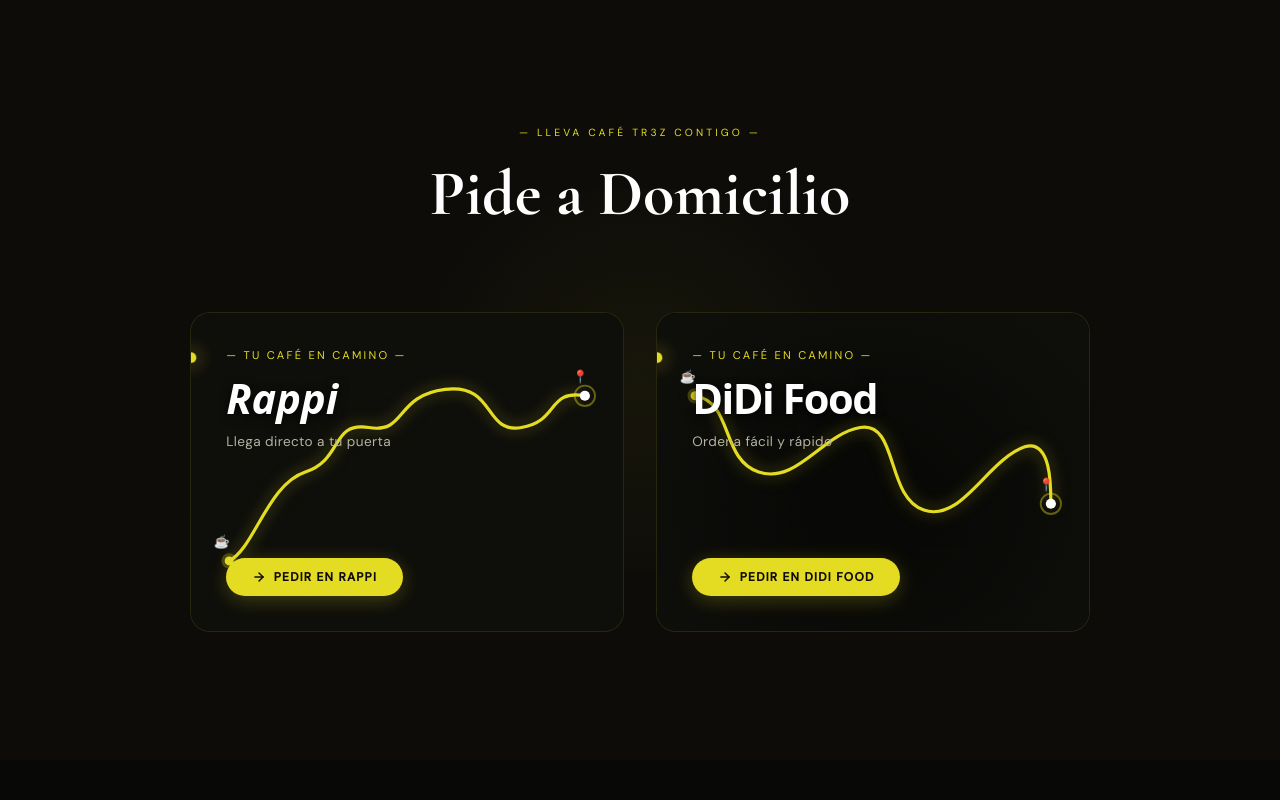
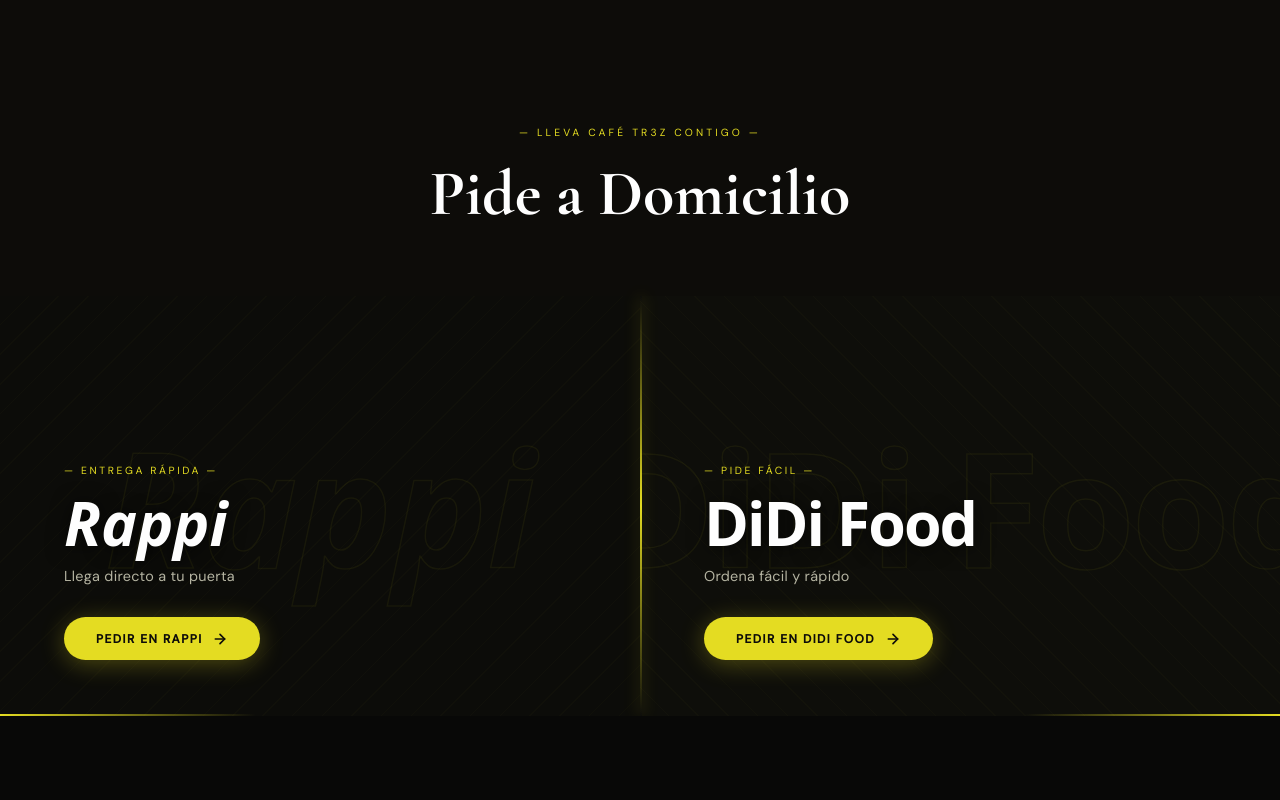
Before and after one commit to Insane-Set/Caf-Tr3z, a React (Vite) app: page / in a window 1280 px wide. Shown: the part 3960-4760 px from the top of the page. Built offline with nearby package versions, Linux system fonts and the light colour scheme.

Commit message:
style: replace GPS tracker with editorial split-screen delivery layout

```diff
--- a/src/components/CafeTr3z.jsx
+++ b/src/components/CafeTr3z.jsx
@@ -688,18 +688,31 @@
 function DeliverySection() {
   const isMobile = useIsMobile();
   const sectionRef = useRef(null);
-  const isInView = useInView(sectionRef, { once: true, margin: "-15%" });
+  const isInView = useInView(sectionRef, { once: true, margin: "-10%" });
+
+  const apps = [
+    {
+      appName: "Rappi",
+      url: "https://www.rappi.com.mx/restaurantes/1923801310-cafe-tr3z",
+      tagline: "Llega directo a tu puerta",
+      slideFrom: "left",
+    },
+    {
+      appName: "DiDi Food",
+      url: "https://web.didiglobal.com/mx/food/mexicali-bcn/cafe-tr3z/5764607643247968488/",
+      tagline: "Ordena fácil y rápido",
+      slideFrom: "right",
+    },
+  ];
 
   return (
-    <section id="delivery" ref={sectionRef} style={{ backgroundColor: COLORS.pitchBlack, padding: isMobile ? "5rem 6%" : "8rem 10%", position: "relative" }}>
-      {/* Ambient Glow */}
-      <div aria-hidden="true" style={{ position: "absolute", top: "50%", left: "50%", transform: "translate(-50%, -50%)", width: "50%", height: "50%", borderRadius: "50%", background: "radial-gradient(circle, rgba(228,220,34,0.05) 0%, transparent 60%)", pointerEvents: "none" }} />
-
+    <section id="delivery" ref={sectionRef} style={{ backgroundColor: COLORS.pitchBlack, position: "relative", overflow: "hidden" }}>
+      {/* Section Header */}
       <motion.div
         initial={{ opacity: 0, y: 30 }}
         animate={isInView ? { opacity: 1, y: 0 } : {}}
         transition={{ duration: 0.8 }}
-        style={{ textAlign: "center", marginBottom: isMobile ? "3rem" : "5rem" }}
+        style={{ textAlign: "center", padding: isMobile ? "5rem 6% 2.5rem" : "8rem 10% 4rem" }}
       >
         <p style={{ fontFamily: "'DM Sans', sans-serif", fontSize: "0.65rem", letterSpacing: "0.3em", color: COLORS.goldenGlow, textTransform: "uppercase", marginBottom: "1rem" }}>
           — Lleva Café Tr3z Contigo —
@@ -709,233 +722,215 @@
         </h2>
       </motion.div>
 
-      <div style={{ display: "flex", flexDirection: isMobile ? "column" : "row", gap: "2rem", justifyContent: "center", maxWidth: "900px", margin: "0 auto", position: "relative", zIndex: 1 }}>
-        {[
-          {
-            appName: "Rappi",
-            url: "https://www.rappi.com.mx/restaurantes/1923801310-cafe-tr3z",
-            tagline: "Llega directo a tu puerta",
-            delay: 0,
-            routePath: "M 30,160 C 50,150 60,100 90,90 C 120,80 110,50 140,55 C 170,60 160,30 200,25 C 240,20 230,60 260,55 C 290,50 280,25 310,30",
-            dotStart: "0%",
-          },
-          {
-            appName: "DiDi Food",
-            url: "https://web.didiglobal.com/mx/food/mexicali-bcn/cafe-tr3z/5764607643247968488/",
-            tagline: "Ordena fácil y rápido",
-            delay: 0.3,
-            routePath: "M 30,30 C 60,35 50,80 80,90 C 110,100 130,60 160,55 C 190,50 180,110 210,120 C 240,130 260,80 290,70 C 310,65 310,100 310,115",
-            dotStart: "0%",
-          }
-        ].map((app) => (
+      {/* Split Screen Container */}
+      <div style={{
+        display: "flex",
+        flexDirection: isMobile ? "column" : "row",
+        width: "100%",
+        position: "relative",
+      }}>
+        {/* Center Divider (desktop only) */}
+        {!isMobile && (
+          <motion.div
+            initial={{ scaleY: 0 }}
+            animate={isInView ? { scaleY: 1 } : {}}
+            transition={{ duration: 0.8, delay: 0.6, ease: "easeOut" }}
+            style={{
+              position: "absolute",
+              top: 0,
+              bottom: 0,
+              left: "50%",
+              width: "2px",
+              background: `linear-gradient(to bottom, transparent, ${COLORS.goldenGlow}, transparent)`,
+              zIndex: 10,
+              transformOrigin: "top",
+              boxShadow: `0 0 15px rgba(228,220,34,0.4)`,
+            }}
+          />
+        )}
+
+        {apps.map((app, i) => (
           <motion.a
             key={app.appName}
             href={app.url}
             target="_blank"
             rel="noopener noreferrer"
-            initial={{ opacity: 0, y: 40 }}
-            animate={isInView ? { opacity: 1, y: 0 } : {}}
-            transition={{ duration: 0.7, delay: app.delay }}
-            whileHover={{ scale: 1.02, borderColor: COLORS.goldenGlow }}
-            whileTap={{ scale: 0.98 }}
+            initial={{
+              opacity: 0,
+              x: isMobile
+                ? (app.slideFrom === "left" ? -60 : 60)
+                : (app.slideFrom === "left" ? -120 : 120),
+            }}
+            animate={isInView ? { opacity: 1, x: 0 } : {}}
+            transition={{ duration: 0.9, delay: i * 0.2, ease: [0.22, 1, 0.36, 1] }}
+            whileHover={{ backgroundColor: "rgba(228,220,34,0.03)" }}
+            whileTap={{ scale: 0.99 }}
             style={{
               flex: 1,
               position: "relative",
-              borderRadius: "20px",
-              border: "1px solid rgba(228,220,34,0.12)",
-              backgroundColor: "#0e0e0b",
               textDecoration: "none",
+              cursor: "pointer",
               overflow: "hidden",
               display: "flex",
               flexDirection: "column",
-              cursor: "pointer",
-              minHeight: isMobile ? "280px" : "320px",
-              transition: "border-color 0.3s ease, box-shadow 0.3s ease",
+              justifyContent: "flex-end",
+              minHeight: isMobile ? "280px" : "420px",
+              padding: isMobile ? "2.5rem 8%" : "3.5rem 5%",
+              backgroundColor: i === 0 ? "#0c0c09" : "#0e0e0a",
+              borderTop: isMobile && i === 1 ? `1px solid rgba(228,220,34,0.15)` : "none",
+              transition: "background-color 0.4s ease",
             }}
           >
-            {/* City Grid Background */}
-            <div style={{ position: "absolute", inset: 0, zIndex: 0, opacity: 0.4 }}>
-              <svg width="100%" height="100%" xmlns="http://www.w3.org/2000/svg">
-                <defs>
-                  <pattern id={`grid-${app.appName}`} width="40" height="40" patternUnits="userSpaceOnUse">
-                    <path d="M 40 0 L 0 0 L 0 40" fill="none" stroke="rgba(228,220,34,0.08)" strokeWidth="0.5" />
-                  </pattern>
-                </defs>
-                <rect width="100%" height="100%" fill={`url(#grid-${app.appName})`} />
-                {/* Irregular "street" blocks */}
-                <rect x="15%" y="20%" width="18%" height="25%" rx="2" fill="none" stroke="rgba(228,220,34,0.06)" strokeWidth="0.5" />
-                <rect x="45%" y="10%" width="22%" height="30%" rx="2" fill="none" stroke="rgba(228,220,34,0.06)" strokeWidth="0.5" />
-                <rect x="60%" y="55%" width="15%" height="20%" rx="2" fill="none" stroke="rgba(228,220,34,0.06)" strokeWidth="0.5" />
-                <rect x="10%" y="60%" width="20%" height="18%" rx="2" fill="none" stroke="rgba(228,220,34,0.06)" strokeWidth="0.5" />
-                <rect x="75%" y="30%" width="12%" height="25%" rx="2" fill="none" stroke="rgba(228,220,34,0.05)" strokeWidth="0.5" />
-              </svg>
-            </div>
+            {/* Diagonal stripe pattern background */}
+            <div aria-hidden="true" style={{
+              position: "absolute",
+              inset: 0,
+              backgroundImage: i === 0
+                ? `repeating-linear-gradient(135deg, transparent, transparent 20px, rgba(228,220,34,0.02) 20px, rgba(228,220,34,0.02) 21px)`
+                : `repeating-linear-gradient(45deg, transparent, transparent 20px, rgba(228,220,34,0.02) 20px, rgba(228,220,34,0.02) 21px)`,
+              zIndex: 0,
+            }} />
 
-            {/* Dark overlay gradient — fades grid at edges */}
-            <div style={{ position: "absolute", inset: 0, zIndex: 1, background: "radial-gradient(ellipse at 50% 60%, transparent 20%, #0e0e0b 85%)", pointerEvents: "none" }} />
-
-            {/* Animated Route SVG */}
-            <div style={{ position: "absolute", inset: 0, zIndex: 2, pointerEvents: "none" }}>
-              <svg width="100%" height="100%" viewBox="0 0 340 180" preserveAspectRatio="xMidYMid meet" style={{ position: "absolute", inset: 0 }}>
-                {/* The dotted route (static) */}
-                <path
-                  d={app.routePath}
-                  fill="none"
-                  stroke="rgba(228,220,34,0.15)"
-                  strokeWidth="2"
-                  strokeDasharray="6 4"
-                />
-
-                {/* The golden glowing route (animated draw) */}
-                <motion.path
-                  d={app.routePath}
-                  fill="none"
-                  stroke={COLORS.goldenGlow}
-                  strokeWidth="2.5"
-                  strokeLinecap="round"
-                  initial={{ pathLength: 0, opacity: 0 }}
-                  animate={isInView ? { pathLength: 1, opacity: 1 } : {}}
-                  transition={{ duration: 2.5, delay: app.delay + 0.5, ease: "easeInOut" }}
-                  style={{ filter: "drop-shadow(0 0 6px rgba(228,220,34,0.5))" }}
-                />
-
-                {/* Start Pin — Café Tr3z */}
-                <motion.g
-                  initial={{ scale: 0, opacity: 0 }}
-                  animate={isInView ? { scale: 1, opacity: 1 } : {}}
-                  transition={{ delay: app.delay + 0.3, duration: 0.4, type: "spring" }}
-                >
-                  {app.appName === "Rappi" ? (
-                    <>
-                      <circle cx="30" cy="160" r="6" fill={COLORS.goldenGlow} opacity="0.25" />
-                      <circle cx="30" cy="160" r="3.5" fill={COLORS.goldenGlow} />
-                    </>
-                  ) : (
-                    <>
-                      <circle cx="30" cy="30" r="6" fill={COLORS.goldenGlow} opacity="0.25" />
-                      <circle cx="30" cy="30" r="3.5" fill={COLORS.goldenGlow} />
-                    </>
-                  )}
-                </motion.g>
-
-                {/* End Pin — Destination */}
-                <motion.g
-                  initial={{ scale: 0, opacity: 0 }}
-                  animate={isInView ? { scale: 1, opacity: 1 } : {}}
-                  transition={{ delay: app.delay + 2.8, duration: 0.5, type: "spring", stiffness: 200 }}
-                >
-                  {app.appName === "Rappi" ? (
-                    <>
-                      <circle cx="310" cy="30" r="8" fill="none" stroke={COLORS.goldenGlow} strokeWidth="1.5" opacity="0.4" />
-                      <circle cx="310" cy="30" r="4" fill={COLORS.white} />
-                    </>
-                  ) : (
-                    <>
-                      <circle cx="310" cy="115" r="8" fill="none" stroke={COLORS.goldenGlow} strokeWidth="1.5" opacity="0.4" />
-                      <circle cx="310" cy="115" r="4" fill={COLORS.white} />
-                    </>
-                  )}
-                </motion.g>
-
-                {/* ☕ Café icon at start */}
-                {app.appName === "Rappi" ? (
-                  <motion.text x="18" y="148" fontSize="10" initial={{ opacity: 0 }} animate={isInView ? { opacity: 1 } : {}} transition={{ delay: app.delay + 0.5 }}>☕</motion.text>
-                ) : (
-                  <motion.text x="18" y="18" fontSize="10" initial={{ opacity: 0 }} animate={isInView ? { opacity: 1 } : {}} transition={{ delay: app.delay + 0.5 }}>☕</motion.text>
-                )}
-
-                {/* 📍 Home icon at end */}
-                {app.appName === "Rappi" ? (
-                  <motion.text x="300" y="18" fontSize="10" initial={{ opacity: 0 }} animate={isInView ? { opacity: 1 } : {}} transition={{ delay: app.delay + 3 }}>📍</motion.text>
-                ) : (
-                  <motion.text x="300" y="103" fontSize="10" initial={{ opacity: 0 }} animate={isInView ? { opacity: 1 } : {}} transition={{ delay: app.delay + 3 }}>📍</motion.text>
-                )}
-
-                {/* Animated glowing dot travelling the path */}
-                <motion.circle
-                  r="4"
-                  fill={COLORS.goldenGlow}
-                  style={{ filter: "drop-shadow(0 0 8px rgba(228,220,34,0.9))" }}
-                  initial={{ offsetDistance: "0%" }}
-                  animate={isInView ? { offsetDistance: "100%" } : {}}
-                  transition={{
-                    duration: 3,
-                    delay: app.delay + 0.5,
-                    ease: "easeInOut",
-                    repeat: Infinity,
-                    repeatDelay: 2,
+            {/* Giant Watermark Typography */}
+            <motion.div
+              initial={{ opacity: 0 }}
+              animate={isInView ? { opacity: 1 } : {}}
+              transition={{ duration: 1.2, delay: 0.4 + i * 0.2 }}
+              aria-hidden="true"
+              style={{
+                position: "absolute",
+                top: "50%",
+                left: i === 0 ? "50%" : "50%",
+                transform: "translate(-50%, -50%)",
+                fontFamily: "system-ui, -apple-system, sans-serif",
+                fontSize: isMobile ? "6rem" : "10rem",
+                fontWeight: 900,
+                fontStyle: app.appName === "Rappi" ? "italic" : "normal",
+                letterSpacing: app.appName === "DiDi Food" ? "-4px" : "normal",
+                color: "transparent",
+                WebkitTextStroke: `1.5px rgba(228,220,34,0.06)`,
+                whiteSpace: "nowrap",
+                pointerEvents: "none",
+                zIndex: 1,
+                userSelect: "none",
+                lineHeight: 1,
               }}
             >
-                  <animateMotion
-                    dur="3s"
-                    begin={`${app.delay + 0.5}s`}
-                    repeatCount="indefinite"
-                    path={app.routePath}
-                  />
-                </motion.circle>
+              {app.appName}
+            </motion.div>
 
-                {/* Pulse ring radiating from the glowing dot */}
-                <motion.circle
-                  r="4"
-                  fill="none"
-                  stroke={COLORS.goldenGlow}
-                  strokeWidth="1"
-                  opacity="0.4"
+            {/* Content */}
+            <div style={{ position: "relative", zIndex: 2 }}>
+              {/* Eyebrow */}
+              <motion.p
+                initial={{ opacity: 0, y: 15 }}
+                animate={isInView ? { opacity: 1, y: 0 } : {}}
+                transition={{ delay: 0.5 + i * 0.2, duration: 0.6 }}
+                style={{
+                  fontFamily: "'DM Sans', sans-serif",
+                  fontSize: "0.65rem",
+                  letterSpacing: "0.25em",
+                  textTransform: "uppercase",
+                  color: COLORS.goldenGlow,
+                  marginBottom: "1rem",
+                }}
               >
-                  <animateMotion
-                    dur="3s"
-                    begin={`${app.delay + 0.5}s`}
-                    repeatCount="indefinite"
-                    path={app.routePath}
-                  />
-                  <animate attributeName="r" values="4;12;4" dur="1.5s" repeatCount="indefinite" />
-                  <animate attributeName="opacity" values="0.4;0;0.4" dur="1.5s" repeatCount="indefinite" />
-                </motion.circle>
-              </svg>
-            </div>
+                {i === 0 ? "— Entrega Rápida —" : "— Pide Fácil —"}
+              </motion.p>
 
-            {/* Content Overlay */}
-            <div style={{ position: "relative", zIndex: 3, padding: isMobile ? "1.8rem" : "2.2rem", display: "flex", flexDirection: "column", justifyContent: "space-between", flex: 1 }}>
-              {/* Top: App Name */}
-              <div>
-                <div style={{ color: COLORS.goldenGlow, fontSize: "0.7rem", letterSpacing: "0.2em", textTransform: "uppercase", fontFamily: "'DM Sans', sans-serif", marginBottom: "0.5rem" }}>
-                  — Tu café en camino —
-                </div>
-                <h3 style={{ fontFamily: "system-ui, -apple-system, sans-serif", fontSize: isMobile ? "2.2rem" : "2.6rem", color: COLORS.white, margin: 0, fontWeight: 900, fontStyle: app.appName === "Rappi" ? "italic" : "normal", letterSpacing: app.appName === "DiDi Food" ? "-1.5px" : "normal", textShadow: "0 2px 10px rgba(0,0,0,0.8)" }}>
+              {/* App Name */}
+              <motion.h3
+                initial={{ opacity: 0, y: 20 }}
+                animate={isInView ? { opacity: 1, y: 0 } : {}}
+                transition={{ delay: 0.6 + i * 0.2, duration: 0.6 }}
+                style={{
+                  fontFamily: "system-ui, -apple-system, sans-serif",
+                  fontSize: isMobile ? "3rem" : "3.8rem",
+                  color: COLORS.white,
+                  margin: 0,
+                  fontWeight: 900,
+                  fontStyle: app.appName === "Rappi" ? "italic" : "normal",
+                  letterSpacing: app.appName === "DiDi Food" ? "-2px" : "normal",
+                  lineHeight: 1,
+                  textShadow: "0 2px 20px rgba(0,0,0,0.6)",
+                }}
+              >
                 {app.appName}
-                </h3>
-                <p style={{ fontFamily: "'DM Sans', sans-serif", fontSize: "0.85rem", color: COLORS.ashGrey, letterSpacing: "0.03em", marginTop: "0.4rem" }}>
+              </motion.h3>
+
+              {/* Tagline */}
+              <motion.p
+                initial={{ opacity: 0 }}
+                animate={isInView ? { opacity: 1 } : {}}
+                transition={{ delay: 0.8 + i * 0.2, duration: 0.6 }}
+                style={{
+                  fontFamily: "'DM Sans', sans-serif",
+                  fontSize: "0.9rem",
+                  color: COLORS.ashGrey,
+                  margin: "0.8rem 0 0",
+                  letterSpacing: "0.02em",
+                }}
+              >
                 {app.tagline}
-                </p>
-              </div>
+              </motion.p>
 
-              {/* Bottom: CTA */}
+              {/* CTA Button */}
               <motion.div
-                initial={{ opacity: 0, y: 10 }}
+                initial={{ opacity: 0, y: 15 }}
                 animate={isInView ? { opacity: 1, y: 0 } : {}}
-                transition={{ delay: app.delay + 2.5, duration: 0.5 }}
-                style={{ marginTop: "auto", paddingTop: "1.5rem" }}
+                transition={{ delay: 1 + i * 0.2, duration: 0.5 }}
+                style={{ marginTop: "2rem" }}
               >
-                <div style={{
+                <div
+                  style={{
                     display: "inline-flex",
                     alignItems: "center",
-                  gap: "0.5rem",
+                    gap: "0.6rem",
                     backgroundColor: COLORS.goldenGlow,
                     color: COLORS.pitchBlack,
-                  padding: "0.7rem 1.6rem",
+                    padding: "0.85rem 2rem",
                     borderRadius: "99px",
                     fontFamily: "'DM Sans', sans-serif",
                     fontSize: "0.75rem",
                     fontWeight: 700,
-                  letterSpacing: "0.1em",
+                    letterSpacing: "0.12em",
                     textTransform: "uppercase",
-                  boxShadow: "0 4px 20px rgba(228,220,34,0.25)",
-                }}>
-                  <svg width="14" height="14" viewBox="0 0 24 24" fill="none" stroke="currentColor" strokeWidth="2.5" strokeLinecap="round" strokeLinejoin="round"><path d="M5 12h14"/><path d="m12 5 7 7-7 7"/></svg>
+                    boxShadow: "0 4px 25px rgba(228,220,34,0.3)",
+                    transition: "transform 0.2s ease, box-shadow 0.2s ease",
+                  }}
+                  onMouseEnter={(e) => {
+                    e.currentTarget.style.transform = "scale(1.05)";
+                    e.currentTarget.style.boxShadow = "0 6px 30px rgba(228,220,34,0.45)";
+                  }}
+                  onMouseLeave={(e) => {
+                    e.currentTarget.style.transform = "scale(1)";
+                    e.currentTarget.style.boxShadow = "0 4px 25px rgba(228,220,34,0.3)";
+                  }}
+                >
                   Pedir en {app.appName}
+                  <svg width="16" height="16" viewBox="0 0 24 24" fill="none" stroke="currentColor" strokeWidth="2.5" strokeLinecap="round" strokeLinejoin="round">
+                    <path d="M5 12h14"/><path d="m12 5 7 7-7 7"/>
+                  </svg>
                 </div>
               </motion.div>
             </div>
+
+            {/* Bottom accent line */}
+            <motion.div
+              initial={{ scaleX: 0 }}
+              animate={isInView ? { scaleX: 1 } : {}}
+              transition={{ delay: 1.2 + i * 0.2, duration: 0.8, ease: "easeOut" }}
+              style={{
+                position: "absolute",
+                bottom: 0,
+                left: i === 0 ? 0 : "auto",
+                right: i === 1 ? 0 : "auto",
+                width: "40%",
+                height: "2px",
+                background: `linear-gradient(${i === 0 ? "to right" : "to left"}, ${COLORS.goldenGlow}, transparent)`,
+                transformOrigin: i === 0 ? "left" : "right",
+              }}
+            />
           </motion.a>
         ))}
       </div>
```
Lines whose indentation alone changed are shown as unchanged.
